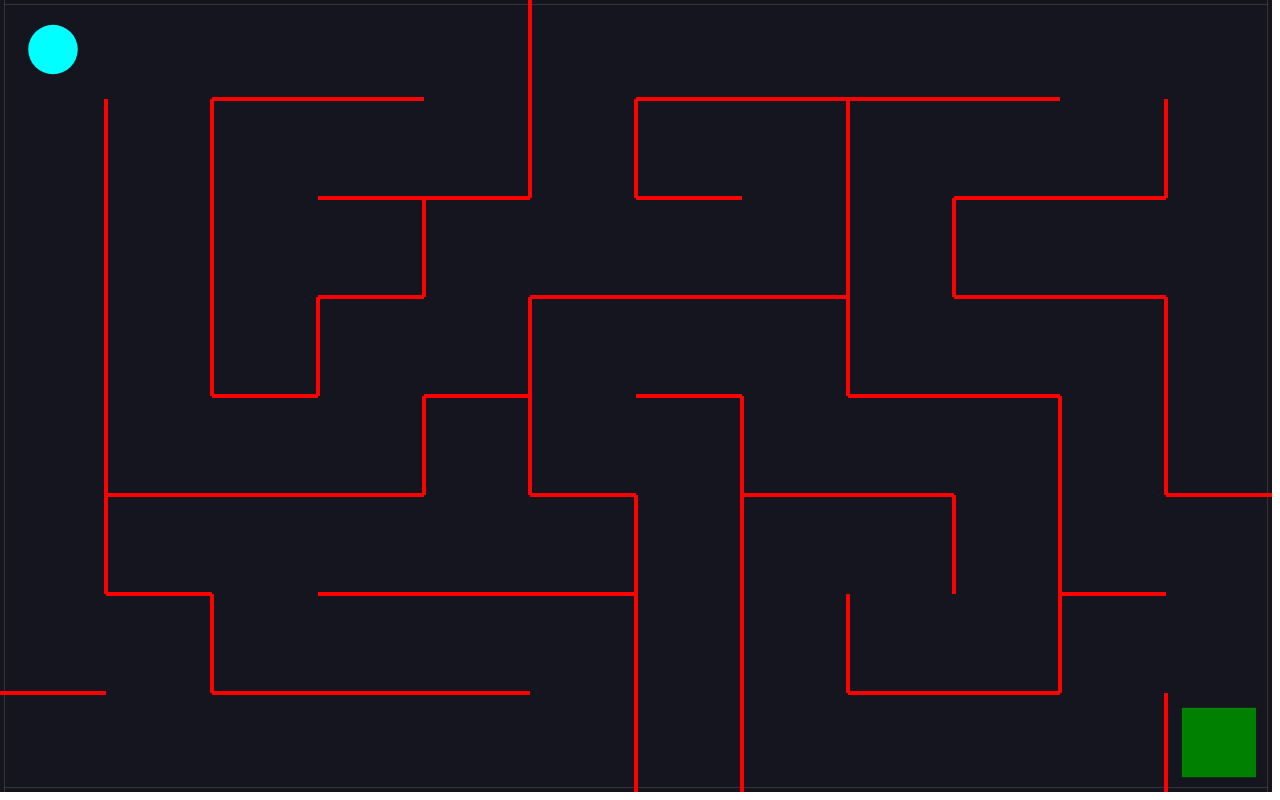
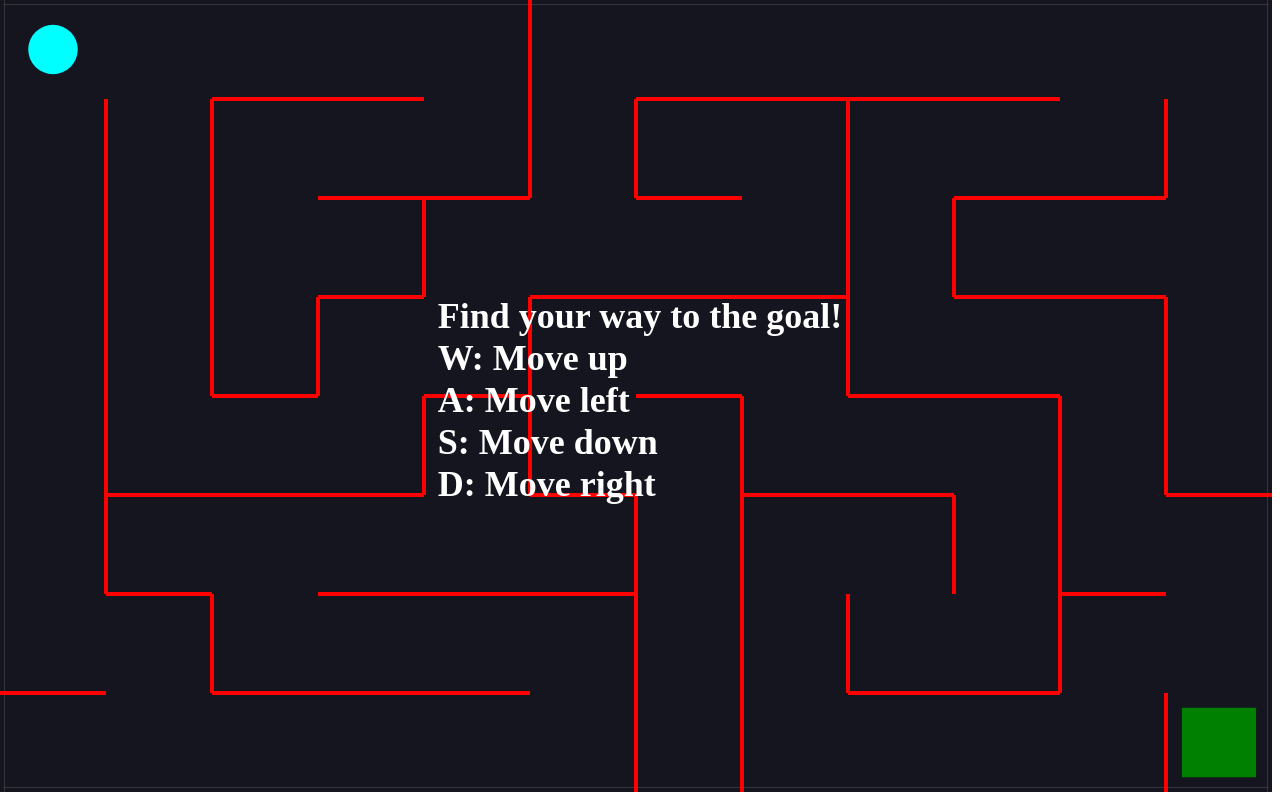
Before and after one commit to micro314/maze, a plain HTML site: page index.html in a window 1280 px wide. Drawn offline with nearby package versions, Linux system fonts and the light colour scheme.

Commit message:
Add tutorial

```diff
--- a/index.html
+++ b/index.html
@@ -7,9 +7,40 @@
         body {
             margin: 0;
         }
+
+        .hidden {
+            display: none !important;
+        }
+
+        h1 {
+            color: white;
+            font-size: 36px;
+        }
+
+        .centered {
+            display: flex;
+            justify-content: center;
+            align-items: center;
+            position: absolute;
+            z-index: 1;
+            height: 100vh;
+            width: 100vw;
+        }
     </style>
 </head>
 <body>
+    <div id="tutorial" class="centered">
+        <h1>
+            Find your way to the goal!<br/>
+            W: Move up<br/>
+            A: Move left<br/>
+            S: Move down<br/>
+            D: Move right<br/>
+        </h1>
+    </div>
+    <div id="winner" class="centered hidden">
+        <h1>You Win!</h1>
+    </div>
     <script src="index.js"></script>
 </body>
 </html>
--- a/index.js
+++ b/index.js
@@ -167,6 +167,7 @@ const ball = Bodies.circle(
 World.add(world, ball);
 
 document.addEventListener('keydown', event => {
+    hideTutorial();
     const { x, y } = ball.velocity;
     const newVelocity = { x, y };
 
@@ -187,6 +188,10 @@ document.addEventListener('keydown', event => {
     Body.setVelocity(ball, limitedNewVelocity);
 });
 
+const hideTutorial = () => {
+    document.querySelector('#tutorial').classList.add('hidden');
+}
+
 const applySpeedLimit = (oldVelocity, speed) => {
     const limitedVelocity = oldVelocity;
     limitedVelocity.x = Math.max(-speed, limitedVelocity.x);
@@ -202,6 +207,7 @@ Events.on(engine, 'collisionStart', event => {
         const labels = ['ball', 'goal'];
         if (labels.includes(collision.bodyA.label) && labels.includes(collision.bodyB.label)) {
             // User wins
+            document.querySelector('#winner').classList.remove('hidden');
             world.gravity.y = 0.2;
             world.bodies.forEach(body => {
                 if (body.label === 'wall') {
```
